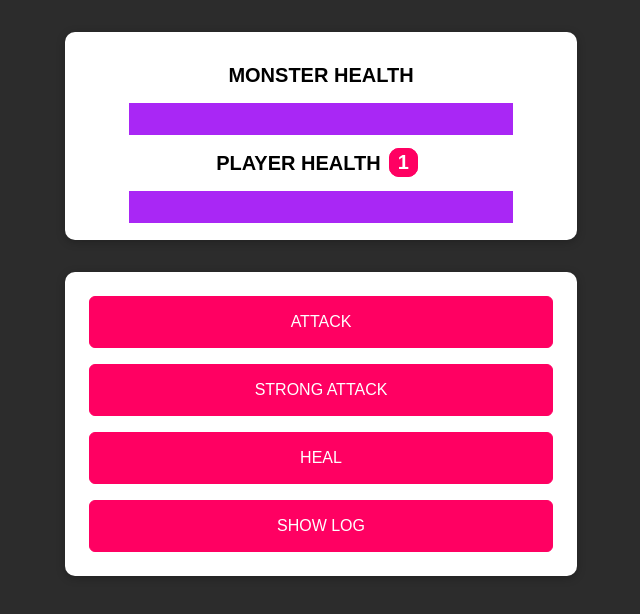
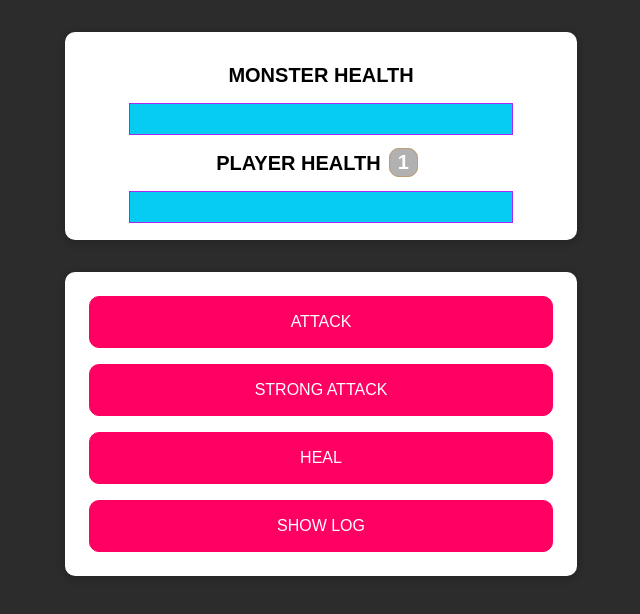
Before and after one commit to AndrePosm/udemy-by-max-2023, a plain HTML site: page project-2-part4/index.html in a window 1280 px wide. Shown: the whole page, without its empty margins (319-959 px from the left). Drawn offline with Linux system fonts and the light colour scheme.

```diff
--- a/project-2-part4/assets/styles/app.css
+++ b/project-2-part4/assets/styles/app.css
@@ -28,7 +28,7 @@ progress[value] {
 }
 
 progress[value]::-webkit-progress-value {
-  background-color: #a927f5;
+  background-color: #06ccf4;
   transition: all 0.2s ease-out;
 }
 
@@ -43,8 +43,8 @@ button {
   border: 1px solid #ff0062;
   color: white;
   padding: 1rem 2rem;
-  border-radius: 6px;
-  cursor: pointer;
+  border-radius: 10px;
+  curso: pointer;
   margin: 0.5rem;
 }
 
@@ -77,8 +77,8 @@ button:active {
 #bonus-life {
   font-weight: bold;
   color: white;
-  background: #ff0062;
-  border: 1px solid #ff0062;
+  background: #b1b1b1;
+  border: 1px solid #bc9e72;
   padding: 0.15rem 0.5rem;
   border-radius: 10px;
   text-align: center;
```
